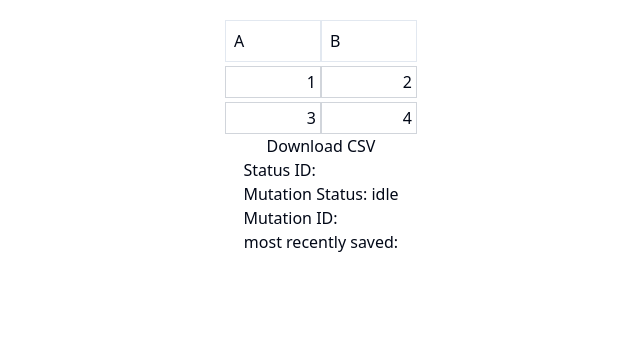
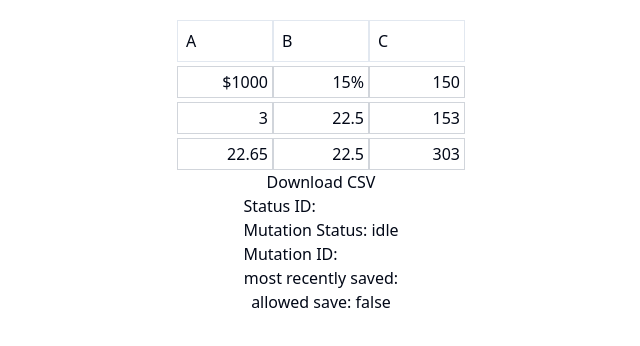
Before and after one commit to yolodevz/spreadsheet, a Next.js app: page / in a window 1280 px wide. Shown: the top 346 px of the page, without its empty margins (319-959 px from the left). Built offline with nearby package versions, Linux system fonts and the light colour scheme.

Commit message:
feat(evaluate): use mathjs to aid with correct evaluations

```diff
--- a/app/spreadsheet.tsx
+++ b/app/spreadsheet.tsx
@@ -7,15 +7,19 @@ import { cn } from '@/lib/utils';
 import { Status } from './status';
 import { Cell } from '@/components/ui/cell';
 import { SuccessResponse } from '@/app/api/save/route';
+import { create, all } from 'mathjs';
+
+const math = create(all, {});
 
 type SpreadsheetData = string[][];
 
 const initialData: SpreadsheetData = [
-  ['1', '2'],
-  ['3', '=A1 + A2'],
+  ['$1000', '15%', '150'],
+  ['3', '=B1 * C1', '=C1 + A2'],
+  ['=B1 + B2', '=B2', '=C1 + C2'],
 ];
 
-const headers = ['A', 'B'];
+const headers = ['A', 'B', 'C'];
 
 const fetchStatus = async ({ queryKey }: { queryKey: any }) => {
   const [, { id }] = queryKey;
@@ -28,22 +32,22 @@ const evaluateExpression = (
   data: SpreadsheetData
 ): string => {
   const cellRefRegex = /([A-Z]+)(\d+)/g;
-  const evaluate = (expr: string): number | string => {
-    try {
-      return new Function('return ' + expr)();
-    } catch {
-      return 'ERROR';
-    }
-  };
 
   const replacedExpression = expression.replace(cellRefRegex, (_, col, row) => {
     const colIndex = col.charCodeAt(0) - 'A'.charCodeAt(0);
     const rowIndex = parseInt(row, 10) - 1;
     const cellValue = data[rowIndex]?.[colIndex];
-    return cellValue ? `(${cellValue})` : '0';
+    if (cellValue && cellValue.startsWith('=')) {
+      return evaluateExpression(cellValue.slice(1), data);
+    }
+    return cellValue !== undefined ? cellValue : '0';
   });
 
-  return evaluate(replacedExpression).toString();
+  try {
+    return math.evaluate(replacedExpression).toString();
+  } catch {
+    return 'ERROR';
+  }
 };
 
 const useSpreadsheetLogic = () => {
@@ -55,8 +59,11 @@ const useSpreadsheetLogic = () => {
   );
   const [latestCsvData, setLatestCsvData] = useState<string>('');
   const [pendingSave, setPendingSave] = useState<boolean>(false);
+  const [runningTask, setRunningTask] = useState<string>('');
+
+  const [allowedSave, setAllowedSave] = useState<boolean>(false);
+
   const saveMutation = useSave();
-  const [runningTask, setRunningTask] = useState<string>('');
 
   const { data: statusData } = useQuery<SuccessResponse>({
     queryKey: ['status', { id: statusId }],
@@ -84,6 +91,8 @@ const useSpreadsheetLogic = () => {
   }, [latestCsvData, lastEditedRow, saveMutation]);
 
   useEffect(() => {
+    if (!allowedSave) return;
+
     if (
       saveMutation.status !== 'pending' &&
       statusData?.status !== 'IN_PROGRESS' &&
@@ -93,6 +102,7 @@ const useSpreadsheetLogic = () => {
       setRunningTask(latestCsvData);
     }
   }, [
+    allowedSave,
     saveMutation.status,
     statusData?.status,
     pendingSave,
@@ -130,6 +140,7 @@ const useSpreadsheetLogic = () => {
     latestCsvData,
     runningTask,
     pendingSave,
+    allowedSave,
   };
 };
 
@@ -143,14 +154,15 @@ const Spreadsheet: React.FC = () => {
     latestCsvData,
     runningTask,
     pendingSave,
+    allowedSave,
   } = useSpreadsheetLogic();
 
   return (
     <div className='flex flex-col items-center p-5'>
       <div className='grid gap-1'>
-        <div className='grid grid-cols-2'>
+        <div className='flex'>
           {headers.map((header, index) => (
-            <div key={index} className='border p-2'>
+            <div key={index} className='w-full border p-2'>
               {header}
             </div>
           ))}
@@ -194,6 +206,7 @@ const Spreadsheet: React.FC = () => {
         </>
       )}
       <div>most recently saved: {latestCsvData}</div>
+      <p>allowed save: {`${allowedSave}`}</p>
     </div>
   );
 };
--- a/package.json
+++ b/package.json
@@ -16,6 +16,7 @@
     "clsx": "^2.1.1",
     "eslint-config-prettier": "^9.1.0",
     "lucide-react": "^0.379.0",
+    "mathjs": "^12.4.2",
     "next": "14.2.3",
     "prettier": "^3.2.5",
     "prettier-plugin-tailwindcss": "^0.5.14",
```
Also changed, not shown: 1 other file (tests, documents, lock files or other folders).
